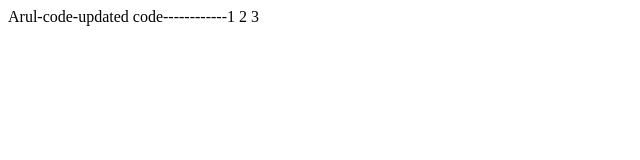
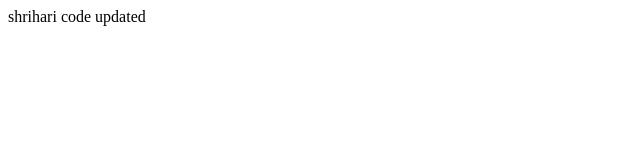
Before and after one commit to ARULSARAVANAN1/Demo, an Angular app: page / in a window 1280 px wide. Shown: the top 160 px of the page, without its empty margins (0-640 px from the left). Built offline with nearby package versions, Linux system fonts and the light colour scheme.

Commit message:
Update app.component.html

```diff
--- a/src/app/app.component.html
+++ b/src/app/app.component.html
@@ -1 +1 @@
-<div>Arul-code-updated code------------1 2 3</div>
+<div>shrihari code updated</div>
```
